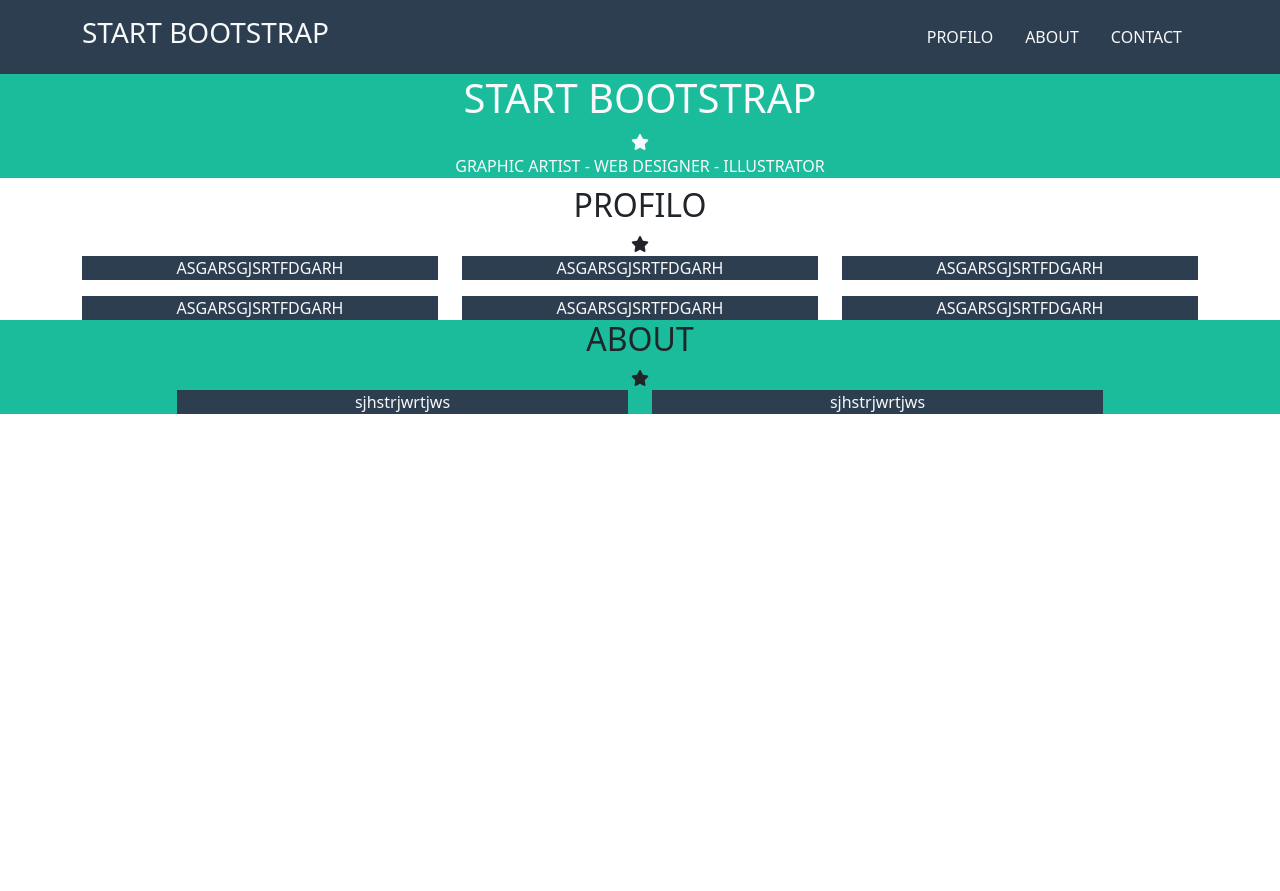
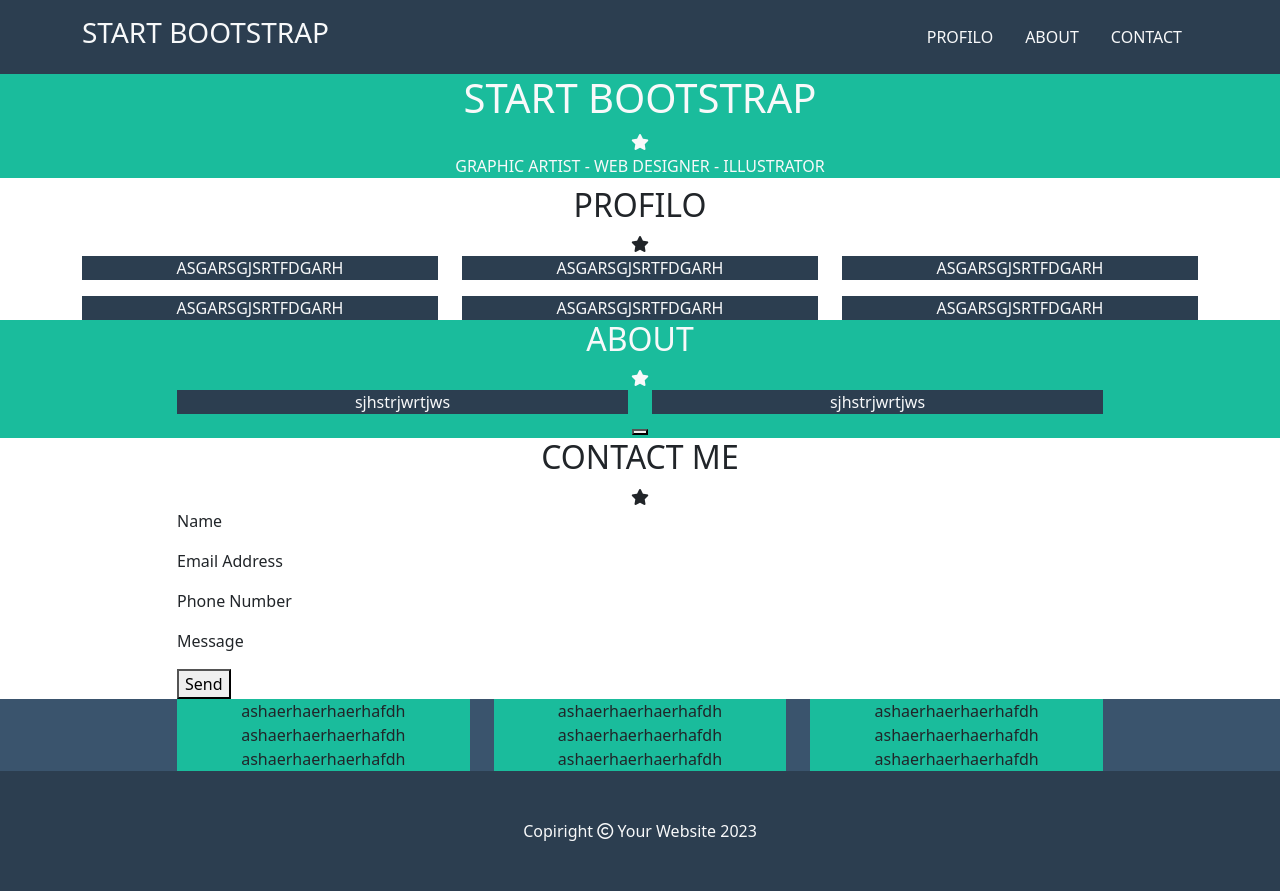
Before and after one commit to MarcoImpellizzeri/html-css-bootstrap-freelancer, a plain HTML site: page index.html in a window 1280 px wide. Before the commit the page ends 800 px from the top, so only its background shows below. Drawn offline with nearby package versions, Linux system fonts and the light colour scheme.

Commit message:
the entire structure is complete

```diff
--- a/css/style.css
+++ b/css/style.css
@@ -5,6 +5,10 @@
     --bs-secondary-rgb: 44, 62, 80;
 }
 
-ul {
+.margin-none {
     margin: 0;
 }
+
+.bg-blue-scuro {
+    background-color: #3A546D;
+}
--- a/index.html
+++ b/index.html
@@ -18,8 +18,8 @@
                 <h3><a class="text-light link-underline link-underline-opacity-0" href="#">START BOOTSTRAP</a></h3>
             </div>
 
-            <div class="nav-menu d-none d-sm-none d-md-block">
-                <ul class="d-flex list-unstyled align-items-center">
+            <div class="nav-menu d-none d-md-block">
+                <ul class="d-flex list-unstyled align-items-center margin-none">
                     <li><a class="mx-3 text-light text-decoration-none" href="#">PROFILO</a></li>
                     <li><a class="mx-3 text-light text-decoration-none" href="#">ABOUT</a></li>
                     <li><a class="mx-3 text-light text-decoration-none" href="#">CONTACT</a></li>
@@ -59,27 +59,39 @@
 
                 <div class="row row-gap-3 justify-content-center">
                     <div class="col-sm-12 col-md-6 col-lg-4">
-                        <div class="bg-secondary text-light">ASGARSGJSRTFDGARH</div>
+                        <div class="bg-secondary">
+                            <a class="text-light text-decoration-none" href="#">ASGARSGJSRTFDGARH</a>
+                        </div>
                     </div>
 
                     <div class="col-sm-12 col-md-6 col-lg-4">
-                        <div class="bg-secondary text-light">ASGARSGJSRTFDGARH</div>
+                        <div class="bg-secondary">
+                            <a class="text-light text-decoration-none" href="#">ASGARSGJSRTFDGARH</a>
+                        </div>
                     </div>
 
                     <div class="col-sm-12 col-md-6 col-lg-4">
-                        <div class="bg-secondary text-light">ASGARSGJSRTFDGARH</div>
+                        <div class="bg-secondary">
+                            <a class="text-light text-decoration-none" href="#">ASGARSGJSRTFDGARH</a>
+                        </div>
                     </div>
 
                     <div class="col-sm-12 col-md-6 col-lg-4">
-                        <div class="bg-secondary text-light">ASGARSGJSRTFDGARH</div>
+                        <div class="bg-secondary">
+                            <a class="text-light text-decoration-none" href="#">ASGARSGJSRTFDGARH</a>
+                        </div>
                     </div>
 
                     <div class="col-sm-12 col-md-6 col-lg-4">
-                        <div class="bg-secondary text-light">ASGARSGJSRTFDGARH</div>
+                        <div class="bg-secondary">
+                            <a class="text-light text-decoration-none" href="#">ASGARSGJSRTFDGARH</a>
+                        </div>
                     </div>
 
                     <div class="col-sm-12 col-md-6 col-lg-4">
-                        <div class="bg-secondary text-light">ASGARSGJSRTFDGARH</div>
+                        <div class="bg-secondary">
+                            <a class="text-light text-decoration-none" href="#">ASGARSGJSRTFDGARH</a>
+                        </div>
                     </div>
                 </div>
             </div>
@@ -87,7 +99,7 @@
 
         <!-- section testo  -->
         <section class="bg-primary">
-            <div class="container text-center">
+            <div class="container text-center text-light">
                 <h2>ABOUT</h2>
 
                 <div class="d-flex justify-content-center">
@@ -113,10 +125,101 @@
 
                     <div class="col-1"></div>
                 </div>
+
+                <button></button>
+            </div>
+        </section>
+
+        <!-- section conntact me -->
+        <section>
+            <div class="container">
+                <div class="text-center">
+                    <h2>CONTACT ME</h2>
+
+                    <div class="d-flex justify-content-center">
+                        <div class=""></div>
+                        <div class=""><i class="fa-solid fa-star"></i></div>
+                        <div class=""></div>
+                    </div>
+                </div>
+
+                <div class="row">
+                    <div class="col-1"></div>
+
+                    <div class="col-10">
+                        <div class="row row-gap-3 flex-column">
+                            <div class="col">
+                                Name
+                            </div>
+
+                            <div class="col">
+                                Email Address
+                            </div>
+
+                            <div class="col">
+                                Phone Number
+                            </div>
+
+                            <div class="col">
+                                Message
+                            </div>
+
+                            <div class="col">
+                                <button>Send</button>
+                            </div>
+                        </div>
+                    </div>
+
+                    <div class="col-1"></div>
+                </div>
+            </div>
+        </section>
+
+        <!-- section find me -->
+        <section class="bg-blue-scuro">
+            <div class="container text-center">
+
+                <div class="row">
+                    <div class="col-1"></div>
+
+                    <div class="col-10">
+                        <div class="row">
+                            <div class="col-sm-12 col-md-4">
+                                <div class="bg-primary">
+                                    ashaerhaerhaerhafdh
+                                    ashaerhaerhaerhafdh
+                                    ashaerhaerhaerhafdh
+                                </div>
+                            </div>
+
+                            <div class="col-sm-12 col-md-4">
+                                <div class="bg-primary">
+                                    ashaerhaerhaerhafdh
+                                    ashaerhaerhaerhafdh
+                                    ashaerhaerhaerhafdh
+                                </div>
+                            </div>
+
+                            <div class="col-sm-12 col-md-4">
+                                <div class="bg-primary">
+                                    ashaerhaerhaerhafdh
+                                    ashaerhaerhaerhafdh
+                                    ashaerhaerhaerhafdh
+                                </div>
+                            </div>
+                        </div>
+                    </div>
+
+                    <div class="col-1"></div>
+                </div>
             </div>
         </section>
     </main>
 
-    <footer></footer>
+    <footer class="bg-secondary text-light">
+        <div class="container text-center py-5">
+            <span>Copiright <i class="fa-regular fa-copyright"></i> Your Website 2023 </span>
+        </div>
+    </footer>
 </body>
 </html>
```
